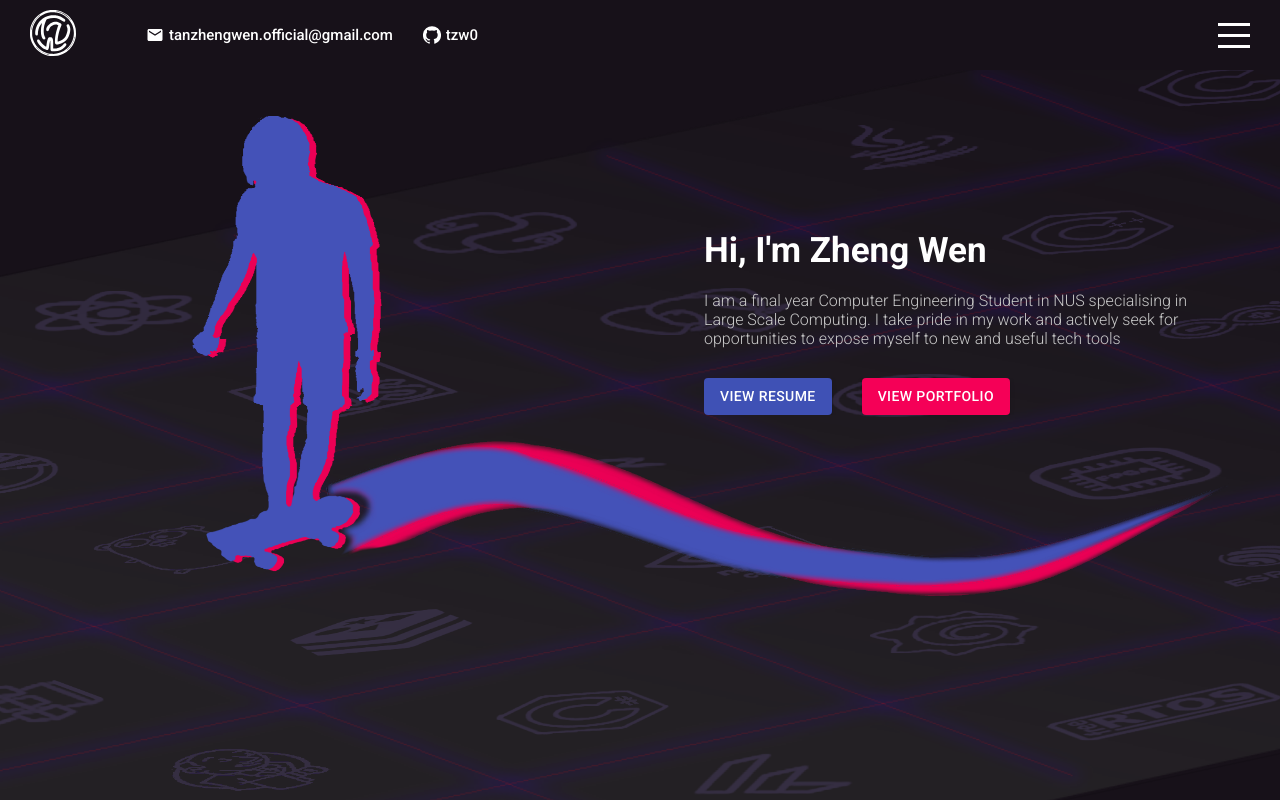
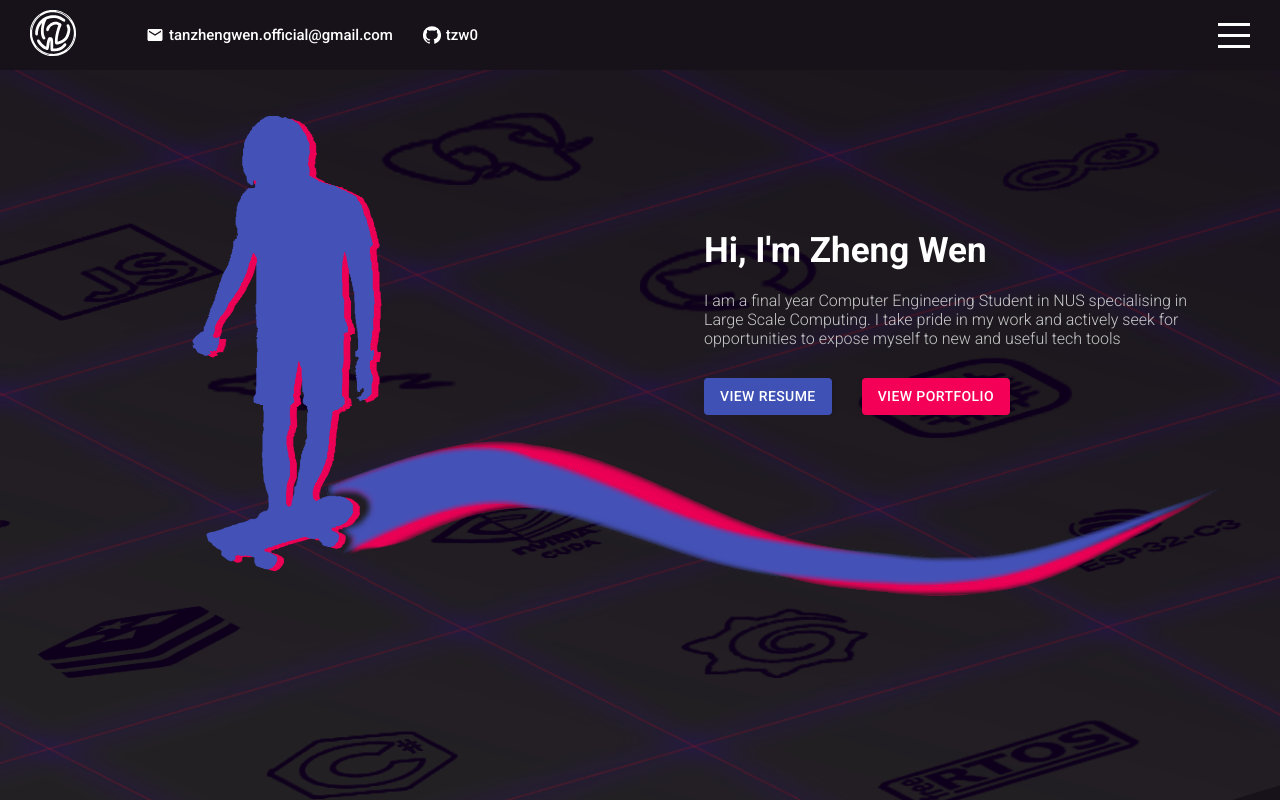
Before and after one commit to tzw0/profile, a React (Create React App) app: page / in a window 1280 px wide. Built offline with nearby package versions, Linux system fonts and the light colour scheme.

Commit message:
fixed scrolling

```diff
--- a/src/App.jsx
+++ b/src/App.jsx
@@ -4,7 +4,6 @@ import Education from "./components/education/Education"
 import Internships from "./components/internships/Internships"
 import Projects from "./components/projects/Projects"
 import Contact from "./components/contact/Contact"
-import Background from "./components/background/Background"
 import './app.scss'
 import { useState } from "react"
 import Menu from "./components/menu/Menu"
@@ -16,8 +15,9 @@ function App() {
       <Topbar menuOpen={menuOpen} setMenuOpen={setMenuOpen} />
       <Menu menuOpen={menuOpen} setMenuOpen={setMenuOpen} />
       <div className="sections">
-        <Background />
+        {/* <Background /> */}
         <Intro />
+        {/* <Skills /> */}
         <Education />
         <Projects />
         <Internships />
--- a/src/app.scss
+++ b/src/app.scss
@@ -2,11 +2,17 @@
 
 .app{
     height: 100vh;
+    background-image: url("./backgroundMain.png");
+    background-color: $background;
+    // background-position-x: -60vw;
+    // background-position-y: -25vh;
+    background-position: center;
+    background-repeat: no-repeat;
+    background-size:300%;
 
     .sections{
         width: 100%;
         height: calc(100vh - 70px);
-        background-color: $background;
         color: $mainColor;
         position: relative;
         top: 70px;
--- a/src/components/background/background.scss
+++ b/src/components/background/background.scss
@@ -5,7 +5,7 @@
 
     .gridBackground{
         position: fixed;
-        z-index: 1;
+        z-index: -2;
 
         img{
             height: 120vh;
@@ -15,7 +15,7 @@
 
     .logosBackground{
         position: fixed;
-        z-index: 2;
+        z-index: -1;
         opacity: 15%;
 
         img{
--- a/src/components/contact/contact.scss
+++ b/src/components/contact/contact.scss
@@ -1,3 +1,4 @@
 .contact {
-    background-color: lightblue;
+    width: 100%;
+    height: 100%;
 }
--- a/src/components/educationList/educationList.scss
+++ b/src/components/educationList/educationList.scss
@@ -14,7 +14,7 @@
     }
 
     &.active{
-        background-color: $mainColor;
-        color: $background;
+        background-color: $secondarySelect;
+        color: $mainColor;
     }
 }
--- a/src/components/internships/internships.scss
+++ b/src/components/internships/internships.scss
@@ -1,3 +1,4 @@
 .internships{
-    background-color: lightgreen;
+    width: 100%;
+    height: 100%;
 }
--- a/src/components/intro/intro.scss
+++ b/src/components/intro/intro.scss
@@ -1,7 +1,6 @@
 @import "../../global.scss";
 
 .intro{
-    background-color: $background;
     display: flex;
     flex-direction: row;
     justify-content: space-between;
--- a/src/components/modules/modules.scss
+++ b/src/components/modules/modules.scss
@@ -34,6 +34,7 @@
            transition: all .5s ease;
            cursor: pointer;
            overflow: hidden;
+           background-color: $moduleHighlight;
 
            @include mobile{
             margin: 10px 10px;
@@ -49,7 +50,7 @@
            }
 
            h4{
-               font-size: 15px;
+               font-size: 20px;
                position: absolute;
                z-index: 10;
                color: $mainColor;
@@ -57,26 +58,26 @@
                background-color: $outline;
                width: 100%;
                text-align: center;
+               opacity: 100;
            }
 
            img{
+               transition: all .7s ease;
                width: 100%;
                height: 100%;
                object-fit: cover;
-               z-index: 10;
                overflow: hidden;
+               opacity: 0.2;
+               z-index: 0;
+               filter: grayscale(100);
            }
 
            &:hover{
-               background-color: $moduleHighlight;
 
                img{
-                   opacity: 0.2;
-                   z-index: 0;
-               }
-
-               h4{
-                   opacity: 0;
+                   opacity: 100;
+                   z-index: 10;
+                   filter: grayscale(0);
                }
 
                h3{
--- a/src/components/projects/projectData.js
+++ b/src/components/projects/projectData.js
@@ -1,6 +1,6 @@
 const electricSkateboard = {
     "img": "assets/projects/electricSkateboard.png",
-    "tags": ["arduino", "hardware", "team", "self-initiated"],
+    "tags": ["arduino", "hardware", "software", "team", "self-initiated"],
     "timeframe": "dec 18 - jan 19",
     "title": "ELECTRIC SKATEBOARD",
     "description": "Armed with arduinos and a brushless DC motor, my team and I created a working bluetooth-controlled electric skateboard over the summer break.",
@@ -56,7 +56,7 @@ const farmio = {
 
 const electricTrolley = {
     "img": "assets/projects/electricTrolley.png",
-    "tags": ["esp32", "hardware", "pair", "self-initiated"],
+    "tags": ["esp32", "hardware", "software", "pair", "self-initiated"],
     "timeframe": "may 19 - jun 19",
     "title": "ELECTRIC TROLLEY",
     "description": "Double the power, this trolley can move really really fast. It is controlled by a webpage that is hosted by an esp32 at the core of the machine.",
--- a/src/global.scss
+++ b/src/global.scss
@@ -6,7 +6,7 @@ $background: rgb(23, 17, 25);
 $outline: rgb(26, 20, 27);
 $menuColor: rgba(0, 0, 0, 0.8);
 $topActiveColor: rgb(144, 157, 255);
-$moduleHighlight: rgba(125, 11, 145, 0.8);
+$moduleHighlight: rgb(150, 0, 55);
 $primarySelect: rgb(68, 82, 184);
 $secondarySelect: rgb(235, 0, 85);
 
```
Also changed, not shown: src/backgroundMain.png (added).
